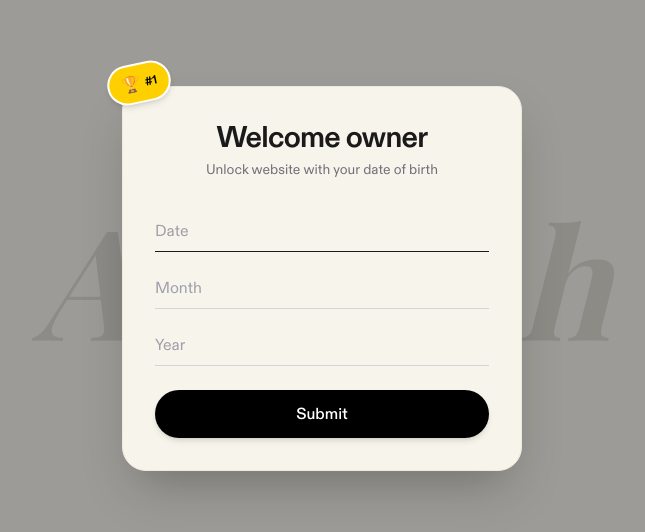
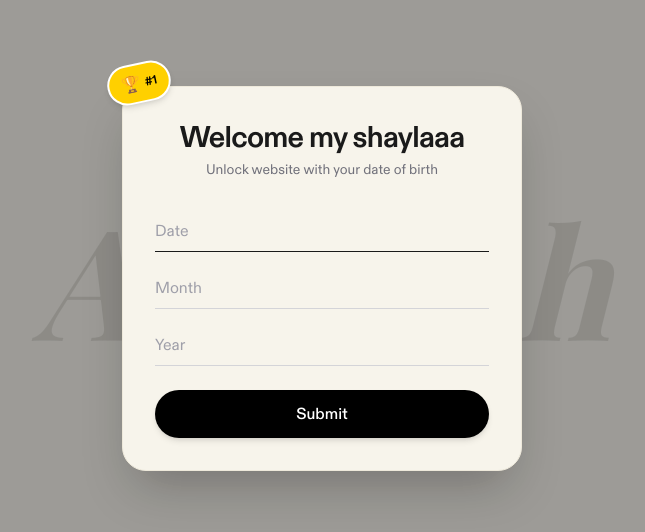
Before and after one commit to kabiirr/Aduke-mi, a Next.js app: page / in a window 1280 px wide. Shown: the part 122-654 px from the top of the page, without its empty margins (318-963 px from the left). Built offline with nearby package versions, Linux system fonts and the light colour scheme.

Commit message:
Change welcome message in DOB gate to Welcome my shaylaaa

```diff
--- a/src/components/DobGate.tsx
+++ b/src/components/DobGate.tsx
@@ -111,7 +111,7 @@ export default function DobGate({ onUnlock }: DobGateProps) {
 
         <div className="text-center mb-8">
           <h2 className="text-3xl font-bold font-sans tracking-tight text-charcoal-900 mb-1">
-            Welcome owner
+            Welcome my shaylaaa
           </h2>
           <p className="text-sm text-zinc-500 font-sans">
             Unlock website with your date of birth
```
